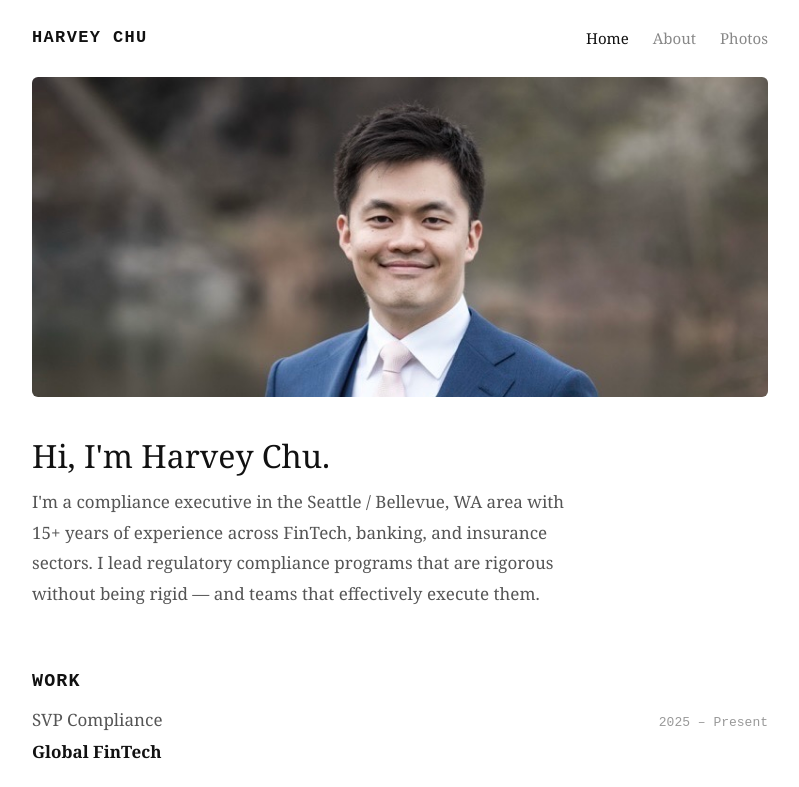
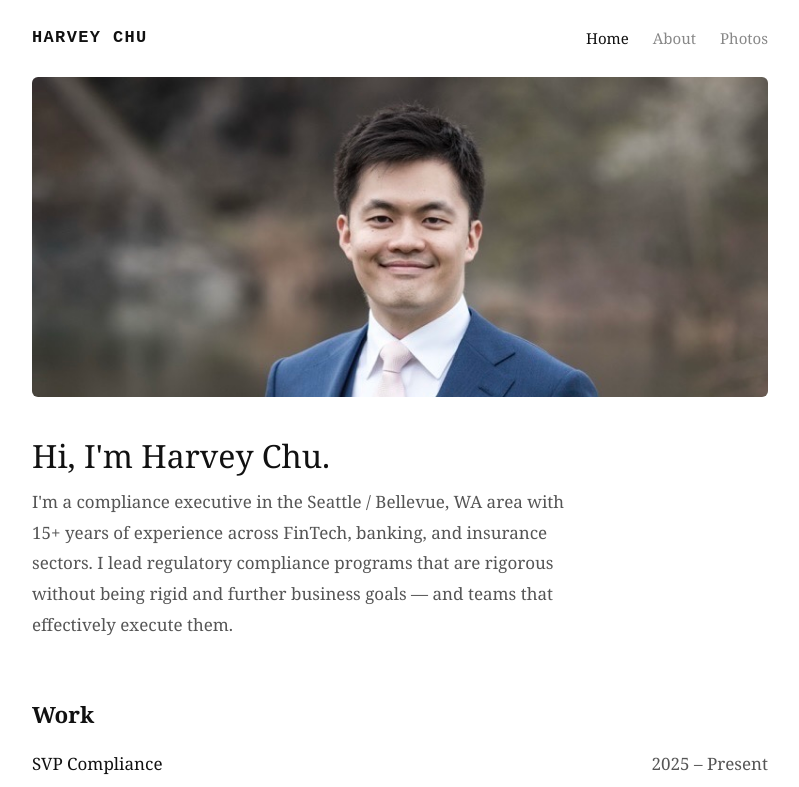
Before and after one commit to understandmykiwi/my-portfolio, a SvelteKit app: page / in a window 1280 px wide. Shown: the top 787 px of the page, without its empty margins (240-1039 px from the left). Built offline with nearby package versions, Linux system fonts and the light colour scheme.

Commit message:
revise typography hierarchy to match clean minimal style

```diff
--- a/src/routes/+page.svelte
+++ b/src/routes/+page.svelte
@@ -1,5 +1,5 @@
 <h1>Hi, I'm Harvey Chu.</h1>
-<p class="intro-sub">I'm a compliance executive in the Seattle / Bellevue, WA area with 15+ years of experience across FinTech, banking, and insurance sectors. I lead regulatory compliance programs that are rigorous without being rigid — and teams that effectively execute them.</p>
+<p class="intro-sub">I'm a compliance executive in the Seattle / Bellevue, WA area with 15+ years of experience across FinTech, banking, and insurance sectors. I lead regulatory compliance programs that are rigorous without being rigid and further business goals — and teams that effectively execute them.</p>
 
 <p class="section-label">Work</p>
 
@@ -74,22 +74,23 @@
     margin-bottom: 3.5rem;
   }
 
+  /* Section headers — large and bold, clearly dominant */
   .section-label {
-    font-family: 'Courier New', monospace;
-    font-size: 1.15rem;
-    letter-spacing: 0.06em;
-    text-transform: uppercase;
+    font-family: Georgia, 'Times New Roman', serif;
+    font-size: 1.4rem;
     font-weight: 700;
     color: #111;
+    letter-spacing: 0;
+    text-transform: none;
     margin-top: 2.8rem;
-    margin-bottom: 0.6rem;
+    margin-bottom: 1rem;
   }
 
   .entry {
     display: flex;
     flex-direction: column;
-    gap: 0.15rem;
-    margin-bottom: 1.8rem;
+    gap: 0.1rem;
+    margin-bottom: 1.6rem;
   }
 
   .entry-row {
@@ -99,29 +100,33 @@
     gap: 1rem;
   }
 
+  /* Job titles — black, regular weight, same size as intro text */
   .entry-role {
     font-family: Georgia, 'Times New Roman', serif;
     font-size: 17px;
     font-weight: 400;
-    color: #555;
-    line-height: 1.5;
+    color: #111;
+    line-height: 1.6;
   }
 
+  /* Years — same style as paragraph text */
   .entry-year {
-    font-family: 'Courier New', monospace;
-    font-size: 13px;
-    color: #999;
+    font-family: Georgia, 'Times New Roman', serif;
+    font-size: 17px;
+    font-weight: 400;
+    color: #555;
     white-space: nowrap;
     flex-shrink: 0;
   }
 
+  /* Company names — same style as paragraph text */
   .entry-company {
     font-family: Georgia, 'Times New Roman', serif;
     font-size: 17px;
-    font-weight: 700;
-    color: #111;
-    line-height: 1.5;
-    margin-top: 0.2rem;
+    font-weight: 400;
+    color: #555;
+    line-height: 1.6;
+    margin-top: 0.1rem;
   }
 
   .plain-text {
```
